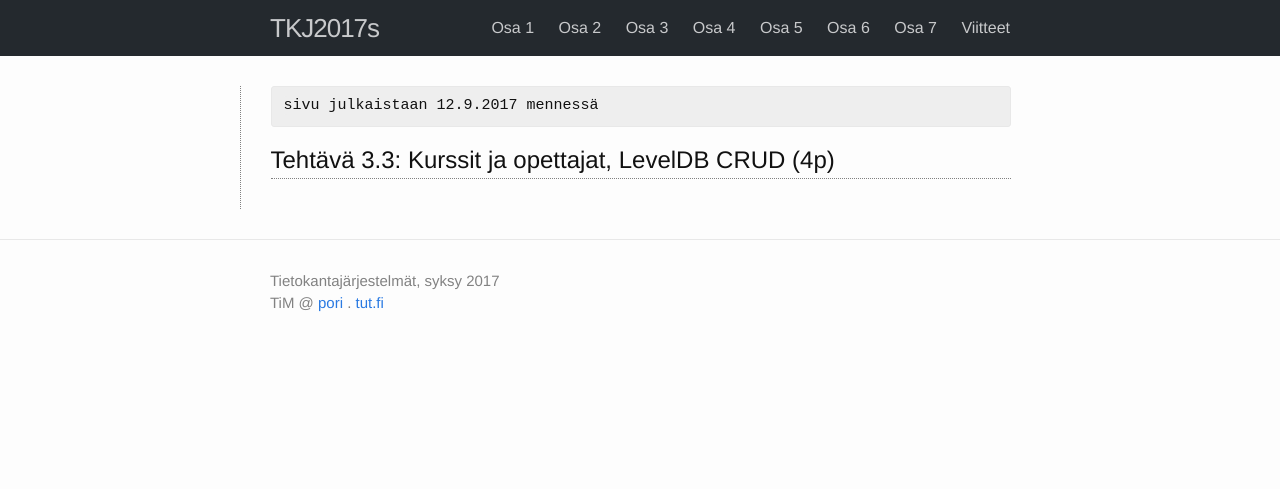
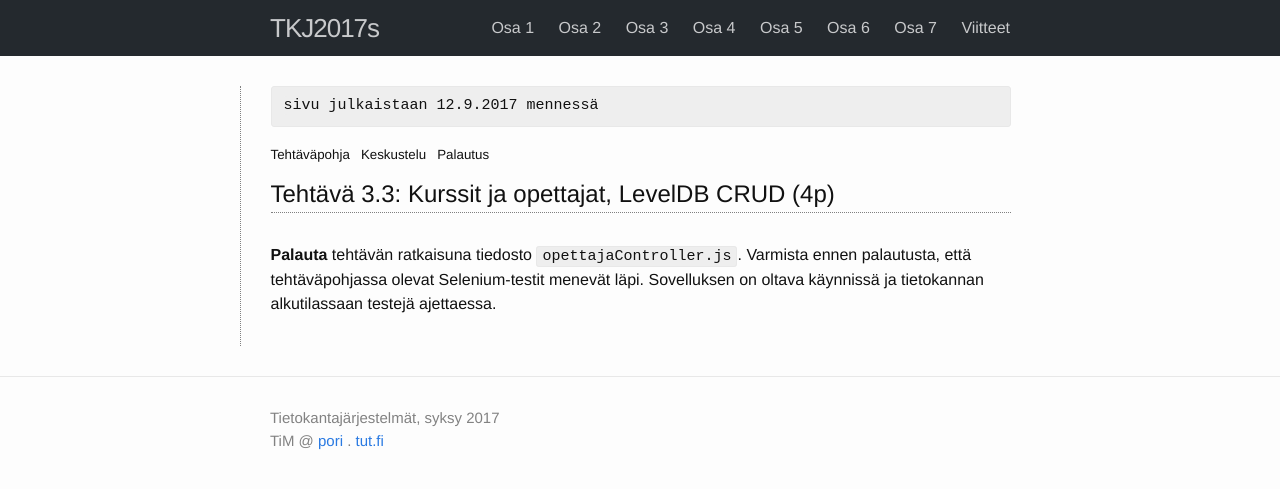
Before and after one commit to timedu/tkj2017s, a Jekyll site: the page built from docs/_osa3/tehtava33.md, in a window 1280 px wide. Shown: the top 489 px of the page. Built offline with Jekyll 4.4.1, drawn with Linux system fonts in a browser that asks for light colours.

```diff
--- a/docs/_osa3/tehtava33.md
+++ b/docs/_osa3/tehtava33.md
@@ -1,10 +1,12 @@
 ---
 layout: exercise_page
 title: "Tehtävä 3.3: Kurssit ja opettajat, LevelDB CRUD (4p)"
-exercise_template_name:
-exercise_discussion_id:
-exercise_upload_id:
+exercise_template_name: W3E03.KurssitJaOpettajatLevelCRUD
+exercise_discussion_id: 83919
+exercise_upload_id: 340753
 no_review: 1
 kesken: 1
 julkaisu: 12.9.2017
 ---
+
+**Palauta** tehtävän ratkaisuna tiedosto `opettajaController.js`. Varmista ennen palautusta, että tehtäväpohjassa olevat Selenium-testit menevät läpi. Sovelluksen on oltava käynnissä ja tietokannan alkutilassaan testejä ajettaessa.
```
Also changed, not shown: 1 other file.
